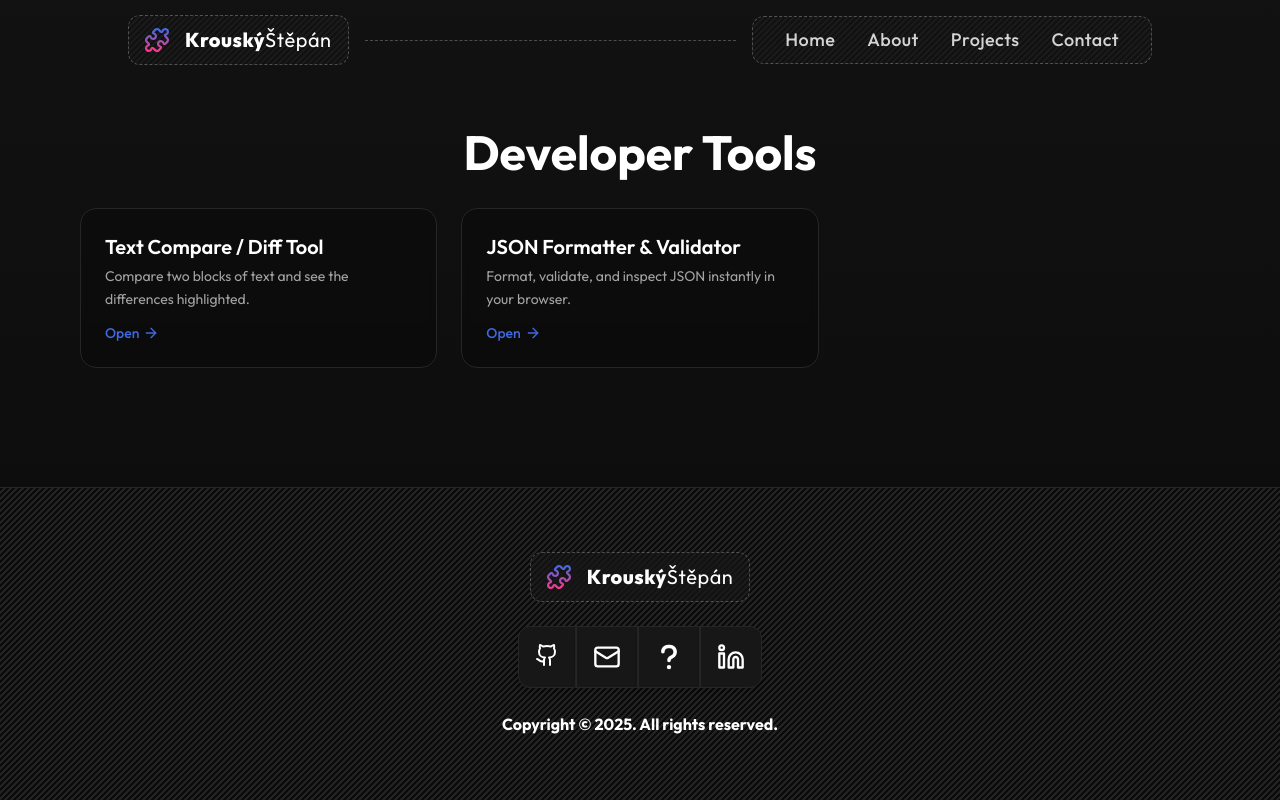
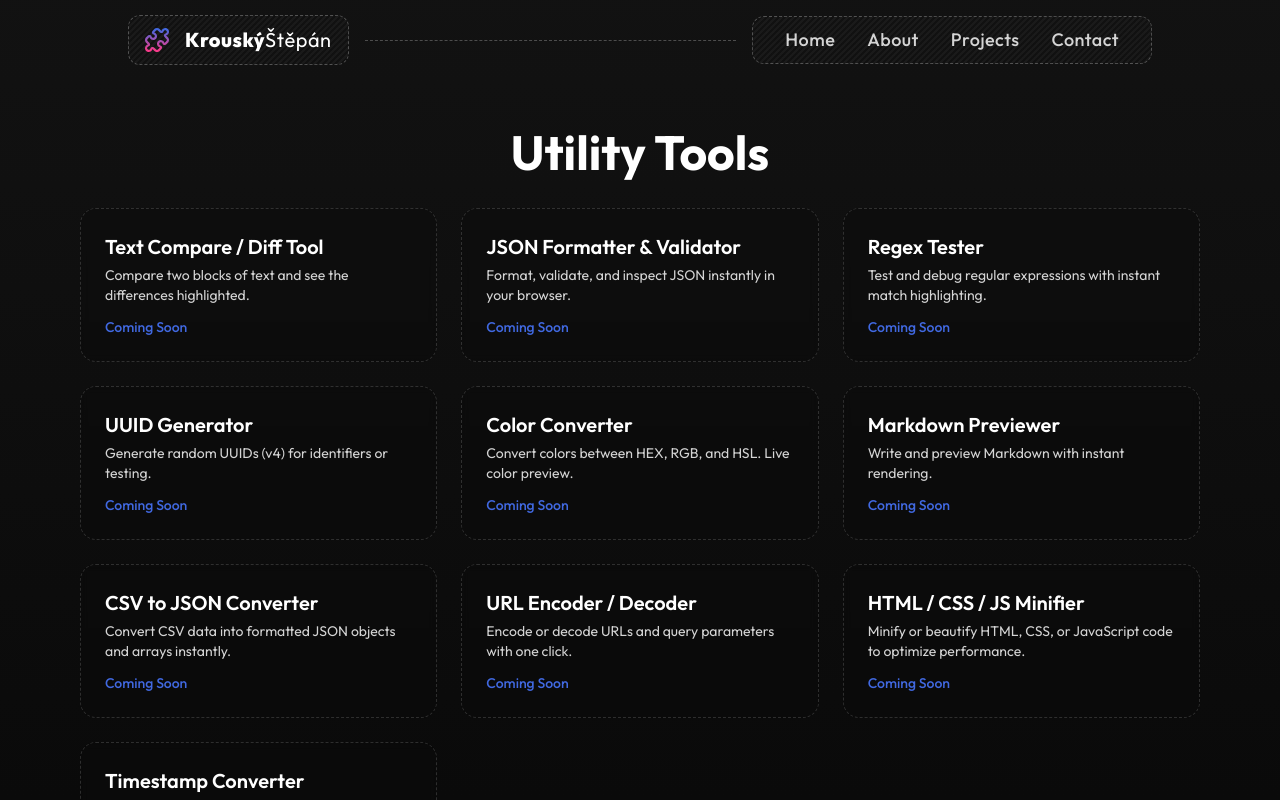
Before and after one commit to krouskystepan/portfolio, a Next.js app: page /t in a window 1280 px wide. Shown: the top 800 px of the page. Built offline with nearby package versions, Linux system fonts and the light colour scheme.

Commit message:
initial tools page

```diff
--- a/app/t/page.tsx
+++ b/app/t/page.tsx
@@ -3,22 +3,66 @@ import { ArrowRight } from 'lucide-react'
 import { BackgroundFade } from '@/components/Backgrounds'
 
 export const metadata = {
-  title: 'Dev Tools',
-  description: 'Developer utilities and playgrounds',
+  title: 'Tools',
+  description: 'Simple everyday tools for text, data, and conversions.',
 }
 
 const tools = [
   {
     name: 'Text Compare / Diff Tool',
-    path: '/t/text-compare',
+    path: '',
     description:
       'Compare two blocks of text and see the differences highlighted.',
   },
   {
     name: 'JSON Formatter & Validator',
-    path: '/t/json-formatter',
+    path: '',
     description:
       'Format, validate, and inspect JSON instantly in your browser.',
+  },
+  {
+    name: 'Regex Tester',
+    path: '',
+    description:
+      'Test and debug regular expressions with instant match highlighting.',
+  },
+  {
+    name: 'UUID Generator',
+    path: '',
+    description: 'Generate random UUIDs (v4) for identifiers or testing.',
+  },
+  {
+    name: 'Color Converter',
+    path: '',
+    description:
+      'Convert colors between HEX, RGB, and HSL. Live color preview.',
+  },
+  {
+    name: 'Markdown Previewer',
+    path: '',
+    description: 'Write and preview Markdown with instant rendering.',
+  },
+  {
+    name: 'CSV to JSON Converter',
+    path: '',
+    description:
+      'Convert CSV data into formatted JSON objects and arrays instantly.',
+  },
+  {
+    name: 'URL Encoder / Decoder',
+    path: '',
+    description: 'Encode or decode URLs and query parameters with one click.',
+  },
+  {
+    name: 'HTML / CSS / JS Minifier',
+    path: '',
+    description:
+      'Minify or beautify HTML, CSS, or JavaScript code to optimize performance.',
+  },
+  {
+    name: 'Timestamp Converter',
+    path: '',
+    description: 'Convert Unix timestamps to readable dates and vice versa.',
   },
 ]
 
@@ -27,33 +71,39 @@ export default function ToolsPage() {
     <section className="flex w-full max-w-6xl mx-auto flex-col px-4 py-12">
       <BackgroundFade className="bg-gradient-to-b from-neutral-900/60 to-transparent" />
       <div className="z-10">
-        <h2 className="mb-8 text-center text-4xl font-bold md:text-5xl">
-          Developer Tools
+        <h2 className="mb-8 text-center text-4xl font-bold lg:text-5xl">
+          Utility Tools
         </h2>
       </div>
 
-      <div className="z-10 grid gap-6 sm:grid-cols-2 md:grid-cols-3">
-        {tools.map((tool) => (
+      <div className="z-10 grid gap-6 sm:grid-cols-2 lg:grid-cols-3">
+        {tools.map((tool, index) => (
           <Link
-            key={tool.path}
+            key={index}
             href={tool.path}
-            className="group relative block overflow-hidden rounded-2xl border border-neutral-800 bg-neutral-950/60 p-6 backdrop-blur-sm transition-all duration-200 hover:border-custom_blue"
+            className={`group relative block overflow-hidden rounded-2xl border border-dashed border-white/15 bg-neutral-950/40 p-6 backdrop-blur-sm ${tool.path !== '' ? 'transition-all duration-200 hover:border-custom_blue' : 'cursor-default'}`}
           >
             <div className="flex flex-col justify-between gap-3 h-full">
               <div>
-                <div className="text-xl font-semibold text-white">
+                <div className="text-base sm:text-lg md:text-xl font-semibold text-white">
                   {tool.name}
                 </div>
-                <p className="mt-1 text-sm text-neutral-400 leading-relaxed">
+                <p className="line-clamp-2 mt-1 text-xs sm:text-sm text-neutral-300 leading-relaxed">
                   {tool.description}
                 </p>
               </div>
 
-              <div className="relative inline-flex items-center text-sm font-medium text-custom_blue">
-                <span className="relative after:absolute after:-bottom-px after:left-0 after:h-[1px] after:w-0 after:bg-current after:transition-all after:duration-300 group-hover:after:w-full">
-                  Open
-                </span>
-                <ArrowRight className="ml-1 h-4 w-4 transition-transform duration-300 group-hover:translate-x-1" />
+              <div className="relative inline-flex items-center text-xs sm:text-sm font-medium text-custom_blue">
+                {tool.path === '' ? (
+                  <span>Coming Soon</span>
+                ) : (
+                  <>
+                    <span className="relative after:absolute after:-bottom-px after:left-0 after:h-[1px] after:w-0 after:bg-current after:transition-all after:duration-300 group-hover:after:w-full">
+                      Open
+                    </span>
+                    <ArrowRight className="ml-1 h-4 w-4 transition-transform duration-300 group-hover:translate-x-1 delay-50" />
+                  </>
+                )}
               </div>
             </div>
           </Link>
```
